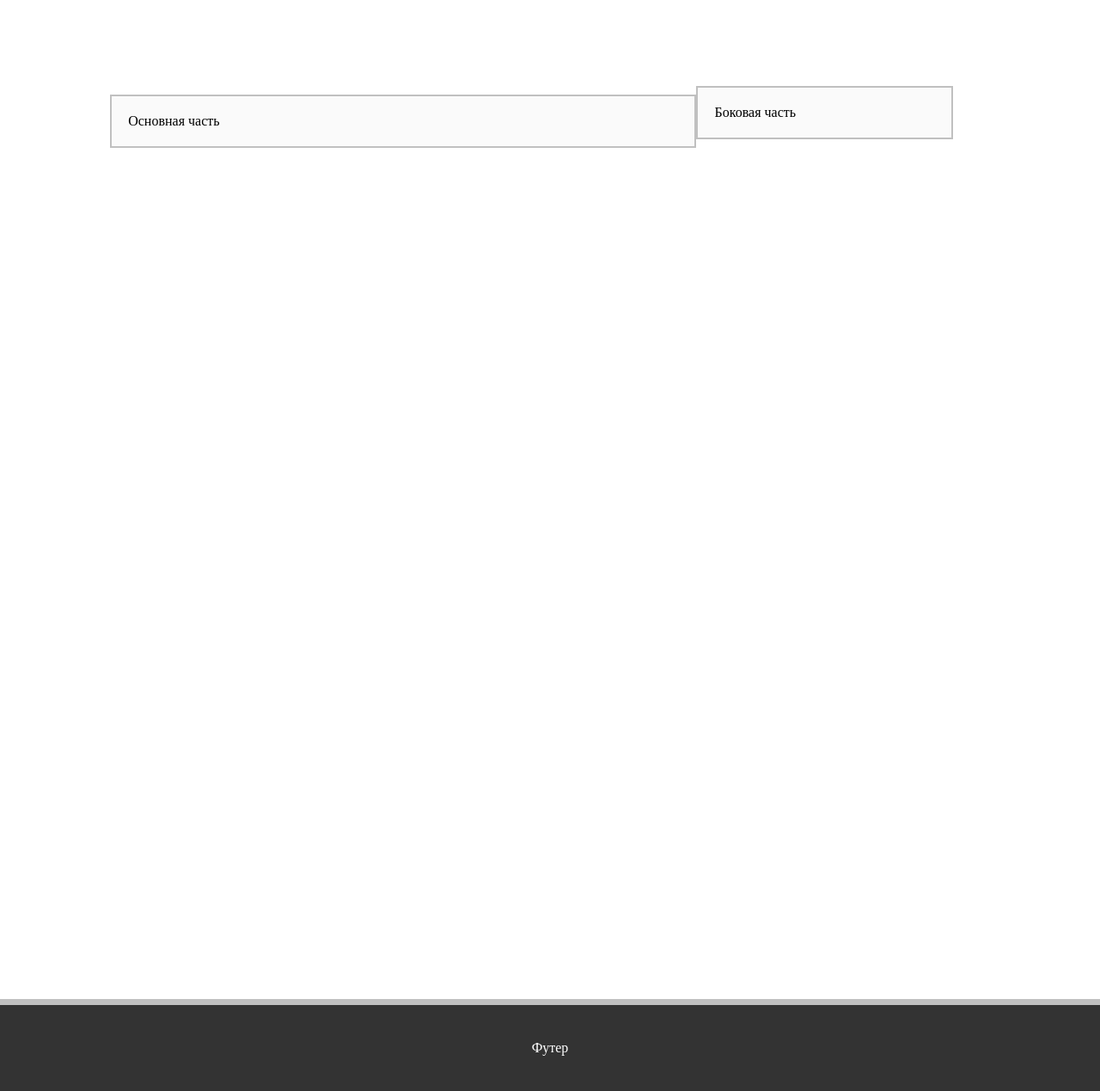
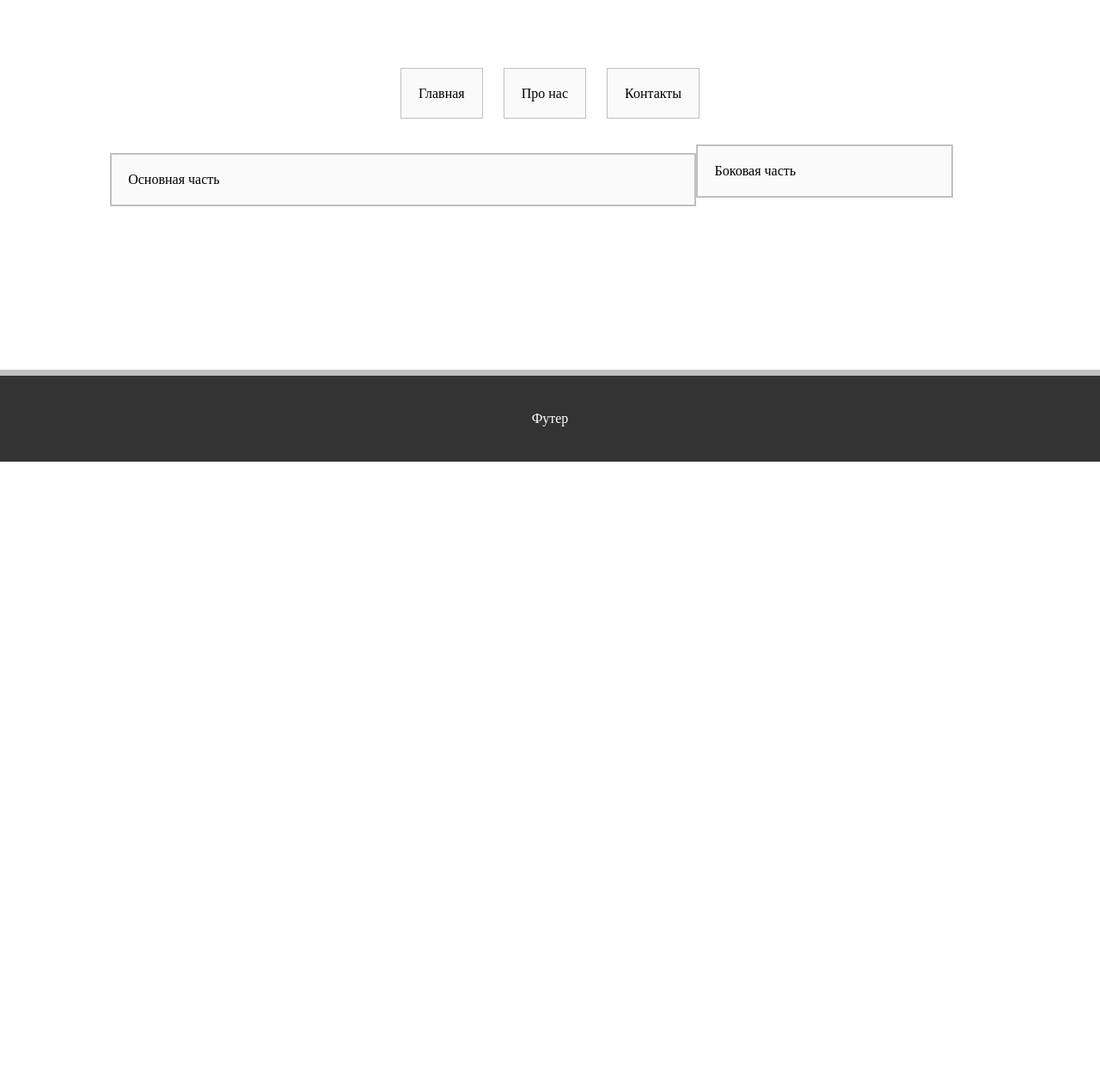
Before and after one commit to SultanGG505/WEB, a PHP site: page /positions.html in a window 1280 px wide. Shown: the part 107-1376 px from the top of the page at 86% size. After the commit the page ends 644 px from the top, so only its background shows below. Run offline with PHP 8.4, Linux system fonts and the light colour scheme.

Commit message:
list css

```diff
--- a/css/main.css
+++ b/css/main.css
@@ -33,7 +33,7 @@
 
 #footer {
     margin-bottom: 0;
-    margin-top: 1000px;
+    margin-top: 200px;
     border-bottom: none;
     border-top: 7px solid silver;
     float: left;
@@ -68,3 +68,31 @@
     border-radius: 50%;
     position: absolute;
 }
+
+#nav {
+    list-style: none;
+    display: block;
+    float: left;
+    width: 50%;
+    margin-left: 25%;
+    text-align: center;
+    margin-bottom: 50px;
+}
+#nav li {
+    display: inline;
+    background: #fafafa;
+    border: 1px solid silver;
+    padding: 20px;
+    cursor: pointer;
+}
+
+#nav li:hover {
+    color: #fff;
+    background: #333;
+    border-radius: 5px;
+    border-color: #fafafa;
+}
+
+#nav li:not(:last-of-type) {
+    margin-right: 20px;
+}
--- a/positions.html
+++ b/positions.html
@@ -10,6 +10,11 @@
 <!--    <div id="second" class="block"></div>-->
 <div id="some_block">+</div>
 <div id="header">Шапка</div>
+<ul id="nav">
+    <li>Главная</li>
+    <li>Про нас</li>
+    <li>Контакты</li>
+</ul>
 <div id="main">Основная часть</div>
 <div id="aside">Боковая часть</div>
 <div id="footer">Футер</div>
```
